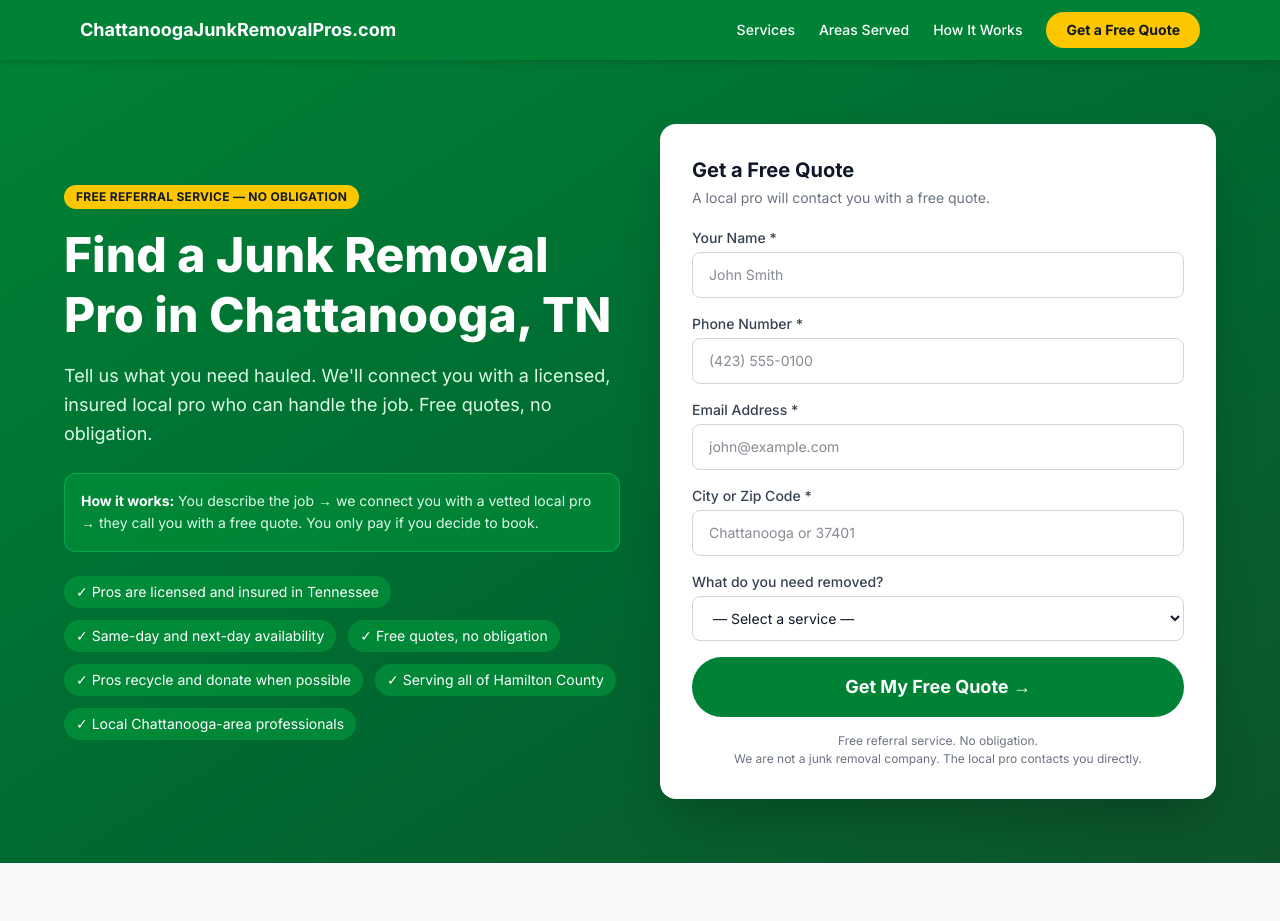
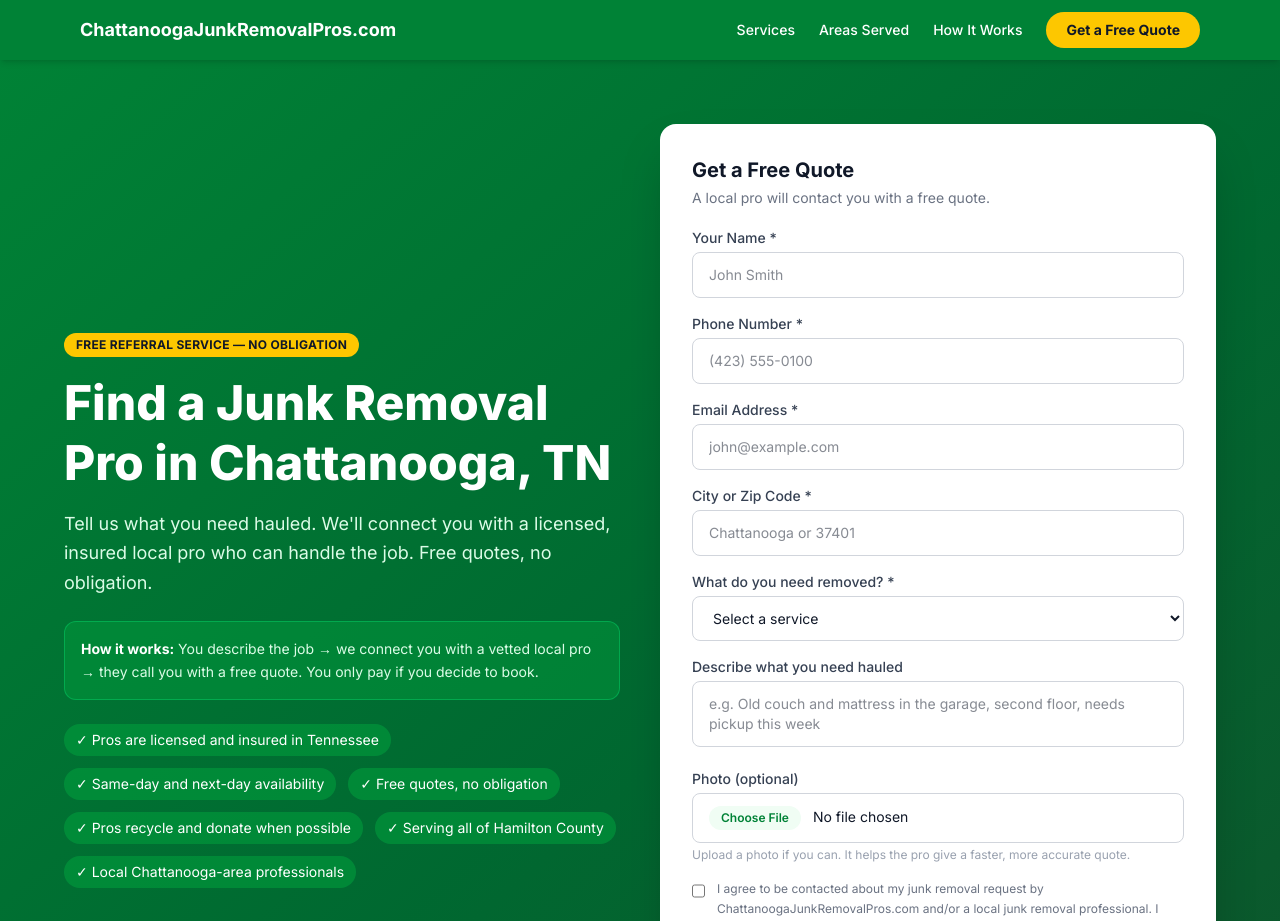
Before and after one commit to jppdigital-hub/local-seo-lead-gen-websites, a Next.js app: page / in a window 1280 px wide. Shown: the top 921 px of the page. Built offline with nearby package versions, Linux system fonts and the light colour scheme.

Commit message:
Standardize lead form and add source tracking

```diff
--- a/components/LeadForm.tsx
+++ b/components/LeadForm.tsx
@@ -9,6 +9,7 @@ interface LeadFormData {
   service: string;
   cityZip: string;
   message: string;
+  consent: boolean;
   photo: File | null;
 }
 
@@ -20,12 +21,18 @@ export default function LeadForm({ compact = false }: { compact?: boolean }) {
     service: "",
     cityZip: "",
     message: "",
+    consent: false,
   });
   const [photo, setPhoto] = useState<File | null>(null);
   const [status, setStatus] = useState<"idle" | "sending" | "success" | "error">("idle");
 
   function handleChange(e: React.ChangeEvent<HTMLInputElement | HTMLSelectElement | HTMLTextAreaElement>) {
-    setForm((prev) => ({ ...prev, [e.target.name]: e.target.value }));
+    const target = e.target;
+    if (target instanceof HTMLInputElement && target.type === "checkbox") {
+      setForm((prev) => ({ ...prev, [target.name]: target.checked }));
+      return;
+    }
+    setForm((prev) => ({ ...prev, [target.name]: target.value }));
   }
 
   function handlePhotoChange(e: React.ChangeEvent<HTMLInputElement>) {
@@ -38,10 +45,24 @@ export default function LeadForm({ compact = false }: { compact?: boolean }) {
 
     try {
       const formData = new FormData();
-      Object.entries(form).forEach(([k, v]) => formData.append(k, v));
-      formData.append("source", typeof window !== "undefined" ? window.location.href : "");
+      formData.append("name", form.name);
+      formData.append("phone", form.phone);
+      formData.append("email", form.email);
+      formData.append("service", form.service);
+      formData.append("cityZip", form.cityZip);
+      formData.append("message", form.message);
+      formData.append("consent", form.consent ? "yes" : "no");
+
+      if (typeof window !== "undefined") {
+        formData.append("source", window.location.href);
+        formData.append("sourcePage", window.location.pathname);
+        formData.append("landingPage", window.location.href);
+        formData.append("referrer", document.referrer || "direct");
+      }
+
       formData.append("timestamp", new Date().toISOString());
       formData.append("market", `${siteConfig.niche} - ${siteConfig.city}, ${siteConfig.state}`);
+      formData.append("siteName", siteConfig.displayName);
       if (photo) formData.append("photo", photo);
 
       const response = await fetch("/api/lead", {
@@ -54,7 +75,7 @@ export default function LeadForm({ compact = false }: { compact?: boolean }) {
       }
 
       setStatus("success");
-      setForm({ name: "", phone: "", email: "", service: "", cityZip: "", message: "" });
+      setForm({ name: "", phone: "", email: "", service: "", cityZip: "", message: "", consent: false });
       setPhoto(null);
     } catch {
       setStatus("error");
@@ -70,15 +91,17 @@ export default function LeadForm({ compact = false }: { compact?: boolean }) {
           Your request has been received. A local junk removal pro will be in touch with a free quote.
         </p>
         <p className="text-green-600 text-sm mt-3">
-          No obligation until you agree to a price. The pro performs the work — we charge nothing for the connection.
+          No obligation until you agree to a price. The pro performs the work. We charge nothing for the connection.
         </p>
       </div>
     );
   }
 
+  const gridClass = compact ? "grid grid-cols-1 gap-4" : "grid grid-cols-1 sm:grid-cols-2 gap-4";
+
   return (
     <form onSubmit={handleSubmit} className="space-y-4">
-      <div className={compact ? "grid grid-cols-1 gap-4" : "grid grid-cols-1 sm:grid-cols-2 gap-4"}>
+      <div className={gridClass}>
         <div>
           <label className="block text-sm font-medium text-gray-700 mb-1" htmlFor="name">
             Your Name *
@@ -111,7 +134,7 @@ export default function LeadForm({ compact = false }: { compact?: boolean }) {
         </div>
       </div>
 
-      <div className={compact ? "grid grid-cols-1 gap-4" : "grid grid-cols-1 sm:grid-cols-2 gap-4"}>
+      <div className={gridClass}>
         <div>
           <label className="block text-sm font-medium text-gray-700 mb-1" htmlFor="email">
             Email Address *
@@ -146,16 +169,17 @@ export default function LeadForm({ compact = false }: { compact?: boolean }) {
 
       <div>
         <label className="block text-sm font-medium text-gray-700 mb-1" htmlFor="service">
-          What do you need removed?
+          What do you need removed? *
         </label>
         <select
           id="service"
           name="service"
+          required
           value={form.service}
           onChange={handleChange}
           className="w-full border border-gray-300 rounded-lg px-4 py-3 text-sm focus:outline-none focus:ring-2 focus:ring-green-500 bg-white"
         >
-          <option value="">— Select a service —</option>
+          <option value="">Select a service</option>
           {siteConfig.services.map((s) => (
             <option key={s.slug} value={s.name}>
               {s.name}
@@ -165,16 +189,14 @@ export default function LeadForm({ compact = false }: { compact?: boolean }) {
         </select>
       </div>
 
-      {!compact && (
-        <>
       <div>
         <label className="block text-sm font-medium text-gray-700 mb-1" htmlFor="message">
-              Describe what you need hauled (optional)
+          Describe what you need hauled
         </label>
         <textarea
           id="message"
           name="message"
-              rows={3}
+          rows={compact ? 2 : 3}
           value={form.message}
           onChange={handleChange}
           placeholder="e.g. Old couch and mattress in the garage, second floor, needs pickup this week"
@@ -198,8 +220,20 @@ export default function LeadForm({ compact = false }: { compact?: boolean }) {
           Upload a photo if you can. It helps the pro give a faster, more accurate quote.
         </p>
       </div>
-        </>
-      )}
+
+      <label className="flex items-start gap-3 text-xs text-gray-500 leading-relaxed">
+        <input
+          name="consent"
+          type="checkbox"
+          required
+          checked={form.consent}
+          onChange={handleChange}
+          className="mt-1 h-4 w-4 rounded border-gray-300 text-green-700 focus:ring-green-500"
+        />
+        <span>
+          I agree to be contacted about my junk removal request by ChattanoogaJunkRemovalPros.com and/or a local junk removal professional. I understand this is a free referral service and there is no obligation to book.
+        </span>
+      </label>
 
       {status === "error" && (
         <p className="text-red-600 text-sm">Something went wrong. Please email us at {siteConfig.contactEmail}.</p>
@@ -210,7 +244,7 @@ export default function LeadForm({ compact = false }: { compact?: boolean }) {
         disabled={status === "sending"}
         className="w-full bg-green-700 hover:bg-green-800 disabled:bg-green-400 text-white font-bold py-4 rounded-full text-lg transition-colors"
       >
-        {status === "sending" ? "Sending…" : "Get My Free Quote →"}
+        {status === "sending" ? "Sending..." : "Get My Free Quote"}
       </button>
 
       <div className="text-xs text-gray-500 space-y-0.5 text-center">
```
Lines whose indentation alone changed are shown as unchanged.
